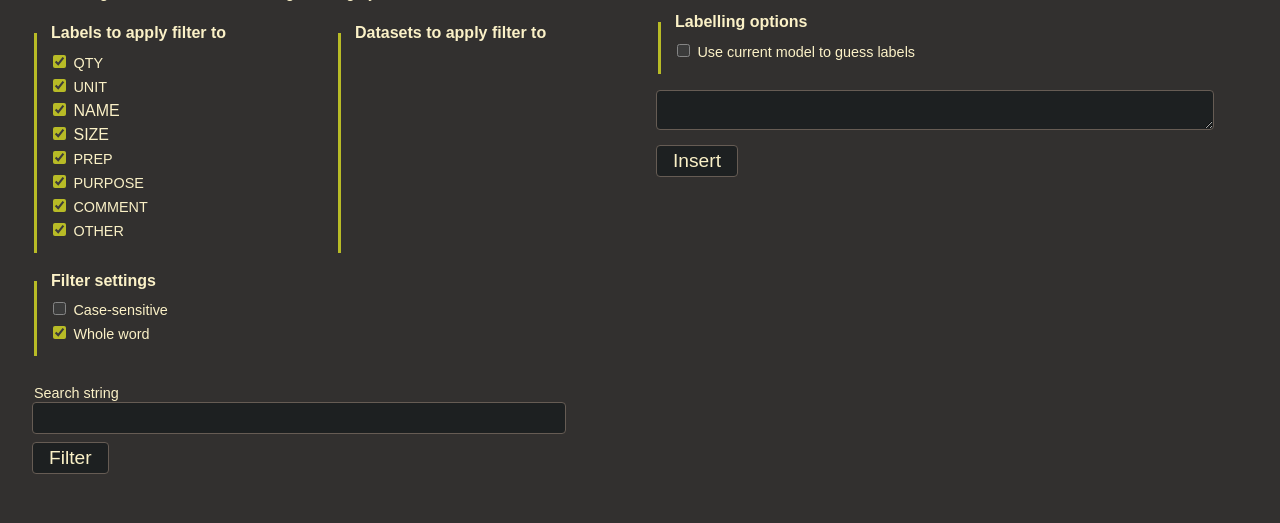
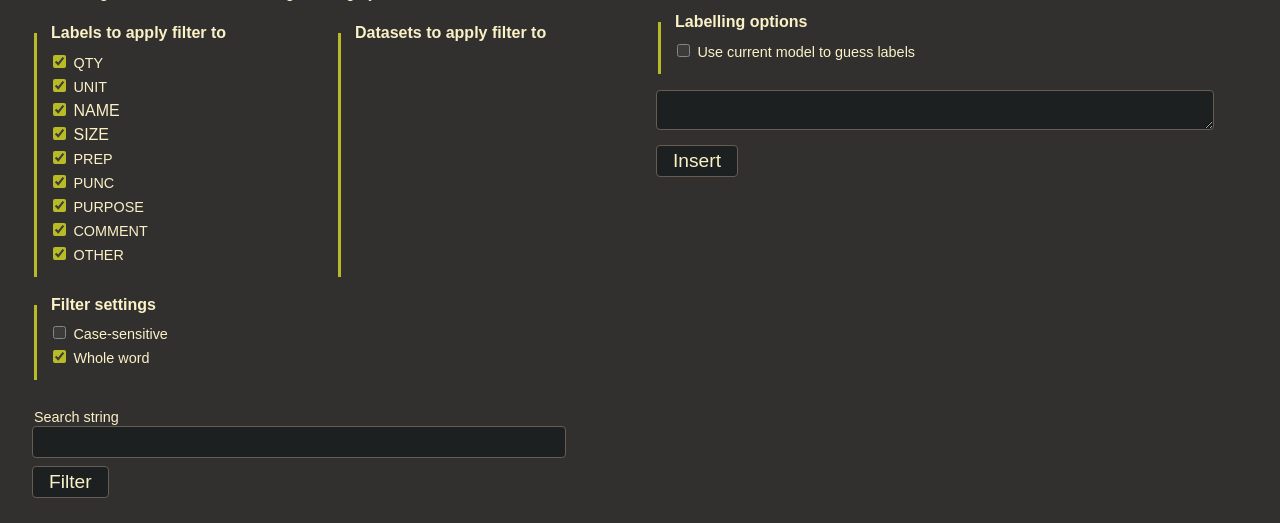
Before and after one commit to strangetom/ingredient-parser, a Flask app: page / in a window 1280 px wide. Shown: the part 277-800 px from the top of the page. Run offline with Flask 3, Linux system fonts and the light colour scheme; data that the repository does not hold is empty.

Commit message:
Feature: Add PUNC as a label to filter on in labeller app

```diff
--- a/labeller/__init__.py
+++ b/labeller/__init__.py
@@ -249,8 +249,8 @@ def apply_filter(params: dict[str, str]):
     else:
         query = re.compile(expression, re.UNICODE | re.IGNORECASE)
 
-    # 6 possible labels in total
-    if len(labels) == 8:
+    # 9 possible labels in total
+    if len(labels) == 9:
         # Search through sentences
         indices = []
         for entry in data:
--- a/labeller/templates/index.html.jinja
+++ b/labeller/templates/index.html.jinja
@@ -53,6 +53,10 @@
                                     <div class="checkbox">
                                         <input type="checkbox" id="label-PREP" name="label-PREP" checked/>
                                         <label for="label-PREP">PREP</label>
+                                    </div>
+                                   <div class="checkbox">
+                                        <input type="checkbox" id="label-PUNC" name="label-PUNC" checked/>
+                                        <label for="label-PUNC">PUNC</label>
                                     </div>
                                     <div class="checkbox">
                                         <input type="checkbox" id="label-PURPOSE" name="label-PURPOSE" checked/>
```
